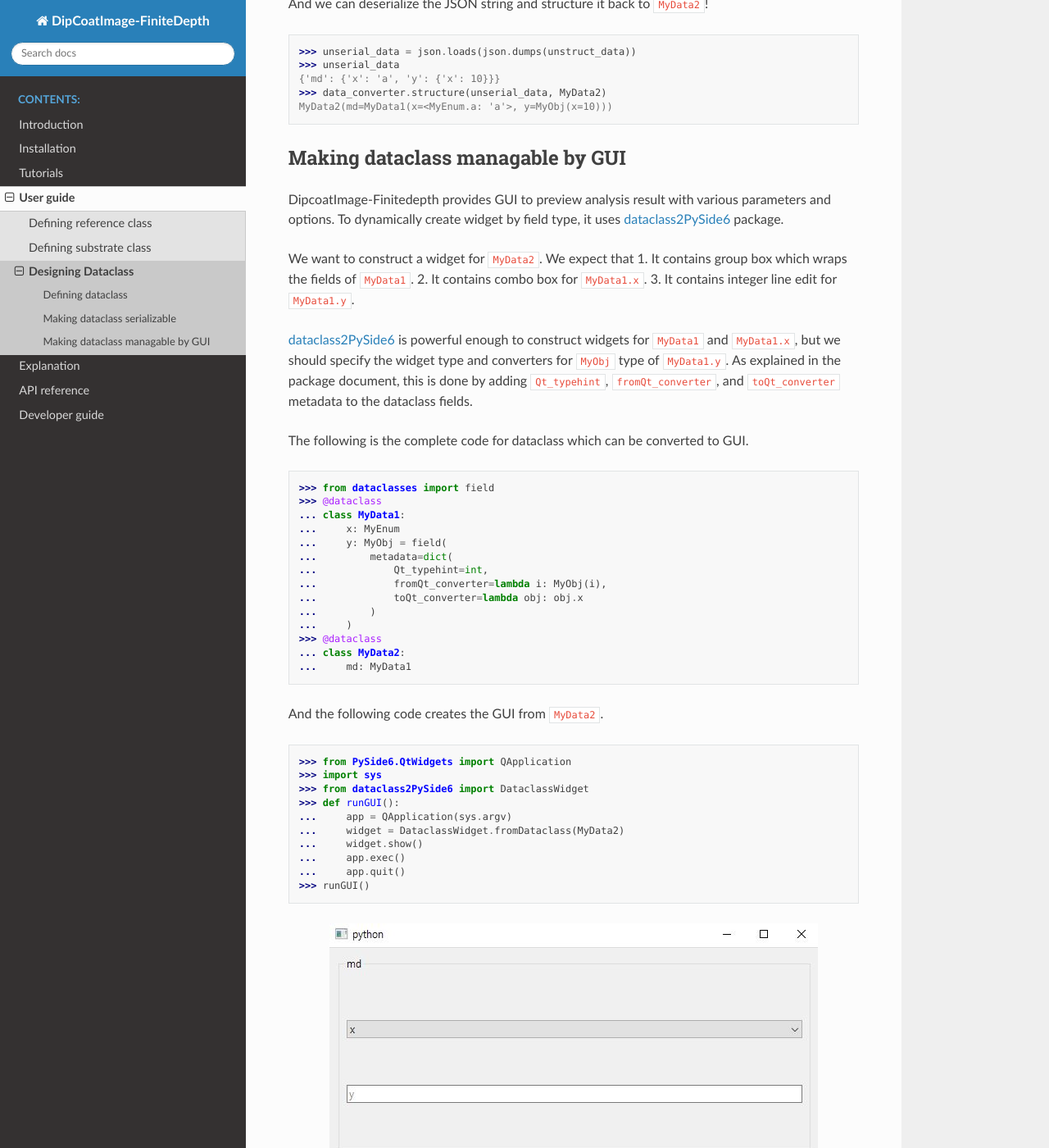
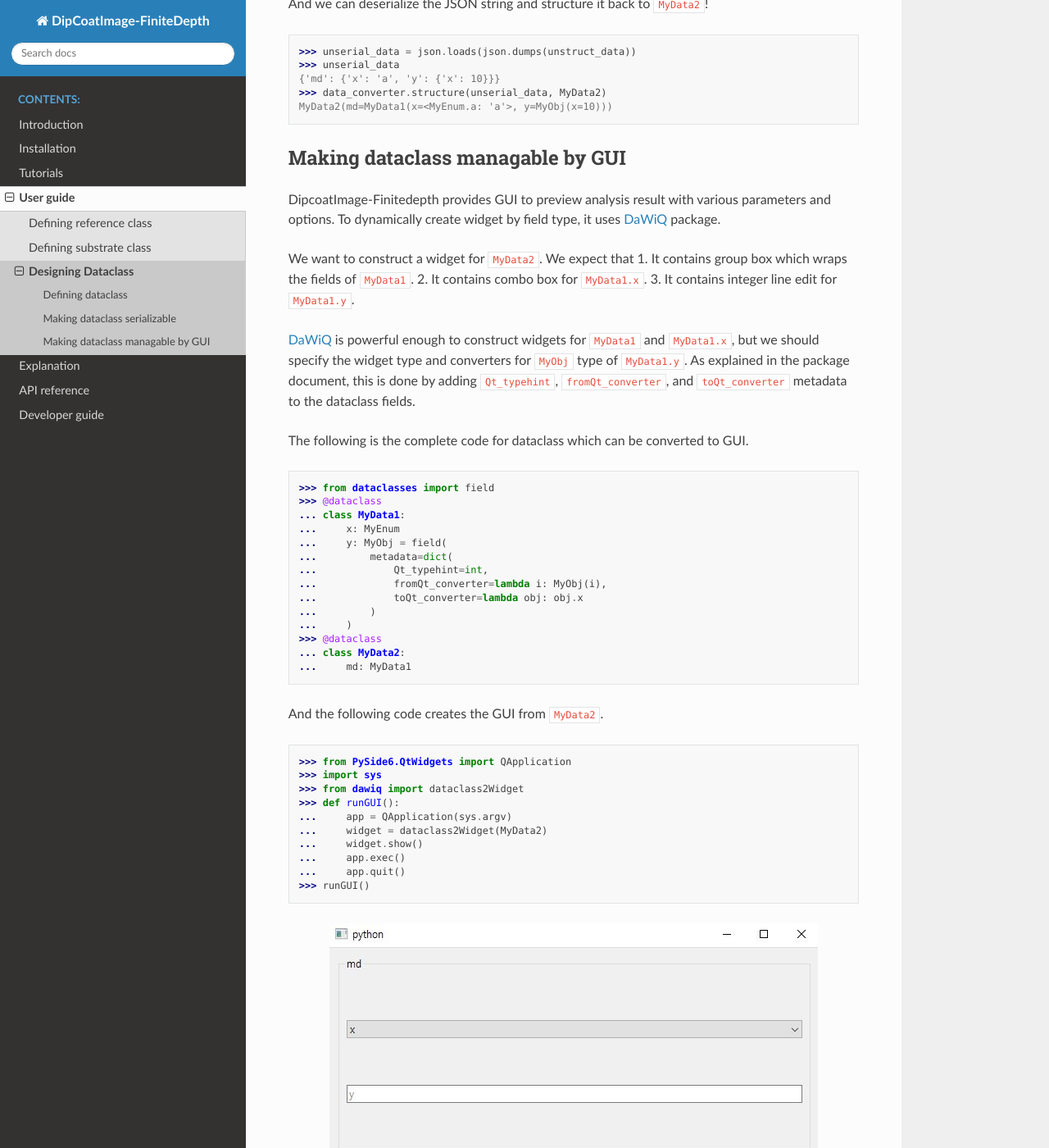
Before and after one commit to dipcoat-image/finitedepth, a Sphinx documentation site: the page built from doc/source/user-guide/dataclass-design.rst, in a window 1280 px wide and 1400 px high, scrolled down 2277 px. Shown: the whole window at 82% size. Built offline with Sphinx 7.4.7 and the Read the Docs theme 2.0.0, drawn with Linux system fonts in a browser that asks for light colours.

```diff
--- a/doc/source/user-guide/dataclass-design.rst
+++ b/doc/source/user-guide/dataclass-design.rst
@@ -111,7 +111,7 @@
 =================================
 
 DipcoatImage-Finitedepth provides GUI to preview analysis result with various parameters and options.
-To dynamically create widget by field type, it uses `dataclass2PySide6 <https://pypi.org/project/dataclass2PySide6>`_ package.
+To dynamically create widget by field type, it uses `DaWiQ <https://pypi.org/project/dawiq>`_ package.
 
 We want to construct a widget for ``MyData2``.
 We expect that
@@ -119,7 +119,7 @@
 2. It contains combo box for ``MyData1.x``.
 3. It contains integer line edit for ``MyData1.y``.
 
-`dataclass2PySide6 <https://pypi.org/project/dataclass2PySide6>`_ is powerful enough to construct widgets for ``MyData1`` and ``MyData1.x``, but we should specify the widget type and converters for ``MyObj`` type of ``MyData1.y``.
+`DaWiQ <https://pypi.org/project/dawiq>`_ is powerful enough to construct widgets for ``MyData1`` and ``MyData1.x``, but we should specify the widget type and converters for ``MyObj`` type of ``MyData1.y``.
 As explained in the package document, this is done by adding ``Qt_typehint``, ``fromQt_converter``, and ``toQt_converter`` metadata to the dataclass fields.
 
 The following is the complete code for dataclass which can be converted to GUI.
@@ -143,10 +143,10 @@
 
 >>> from PySide6.QtWidgets import QApplication
 >>> import sys
->>> from dataclass2PySide6 import DataclassWidget
+>>> from dawiq import dataclass2Widget
 >>> def runGUI():
 ...     app = QApplication(sys.argv)
-...     widget = DataclassWidget.fromDataclass(MyData2)
+...     widget = dataclass2Widget(MyData2)
 ...     widget.show()
 ...     app.exec()
 ...     app.quit()
```
